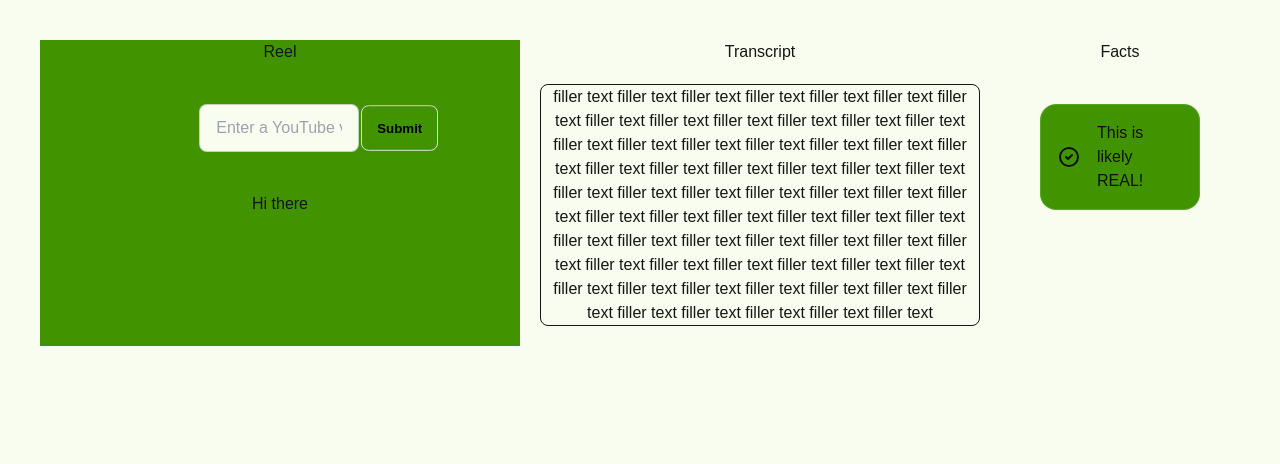
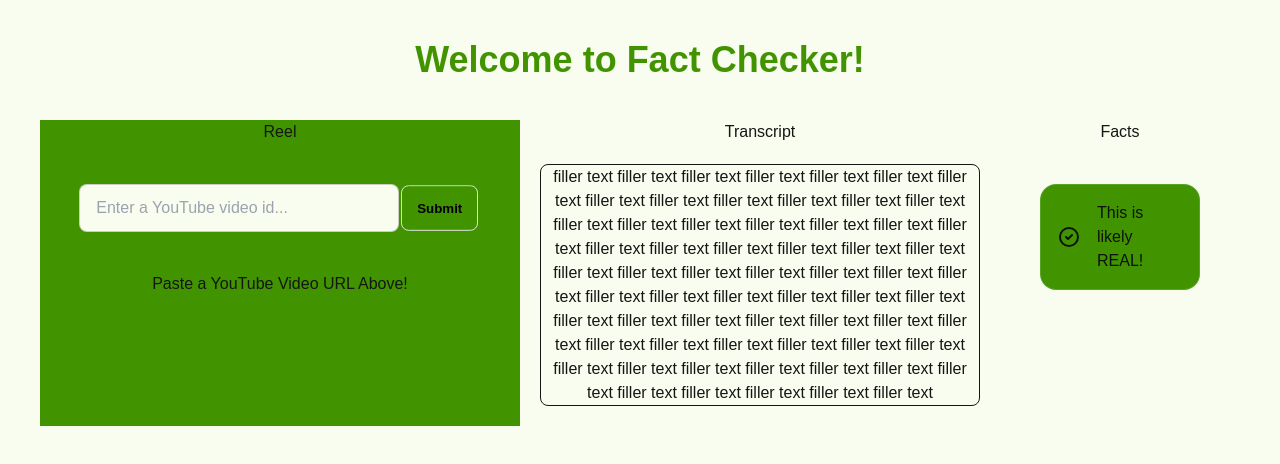
Before and after one commit to HetavP2/verifai, a Next.js app: page / in a window 1280 px wide. Shown: the top 464 px of the page. Built offline with nearby package versions, Linux system fonts and the light colour scheme.

Commit message:
fetched video

```diff
--- a/app/components/reel.jsx
+++ b/app/components/reel.jsx
@@ -4,24 +4,36 @@
 
 export const Reel = () => {
     const [videoId, setVideoId] = useState("");
+
+    function handleSubmit(e) {
+        e.preventDefault()
+        const formData = new FormData(e.currentTarget)
+        setVideoId(formData.get('videoIdForm'))
+    }
+
+
+
   return (
     <div className="col-span-5 sm:col-span-2 bg-primary">
       Reel
-      <div className="w-full text-center m-10">
+      <div className="w-full text-center m-10 mx-auto">
+        <form onSubmit={handleSubmit}>
           <input
                       type="text"
-          value={videoId}
-          onChange={(e) => setVideoId(e.target.value)}
+                      name='videoIdForm'
+            // onChange={(e) => setVideoId(e.target.value)}
             placeholder="Enter a YouTube video id..."
-          class="rounded-none rounded-l-lg input input-bordered w-2/3 sm:w-1/3 inline"
+            className="rounded-none rounded-l-lg input input-bordered w-1/3 sm:w-2/3 inline"
+            // onInput={handleSubmit}
           />
-        <button class="btn btn-neutral inline border-2 rounded-none rounded-r-lg">
+          <button className="btn btn-neutral inline border-2 rounded-none rounded-r-lg" type="submit">
             Submit
           </button>
+        </form>
       </div>
       {videoId ? (
         <iframe
-          className="w- h-auto"
+          className="w-3/4 mx-auto h-96 my-10"
           src={`https://www.youtube.com/embed/${videoId}?si=Z4i21SJAJt_qsPQr`}
           title="YouTube video player"
           frameborder="0"
@@ -30,7 +42,7 @@
           allowfullscreen
         ></iframe>
       ) : (
-        <h1>Hi there</h1>
+        <h1>Paste a YouTube Video URL Above!</h1>
       )}
     </div>
   );
--- a/app/page.js
+++ b/app/page.js
@@ -6,6 +6,7 @@
 export default function Home({videoId}) {
   return (
     <div>
+      <h1 className="font-bold text-4xl text-center text-primary m-10">Welcome to Fact Checker!</h1>
       <div className="grid grid-cols-5 my-10 text-center mx-10">
         <Reel videoId={videoId}/>
         <ReelText />
```
Lines whose indentation alone changed are shown as unchanged.
